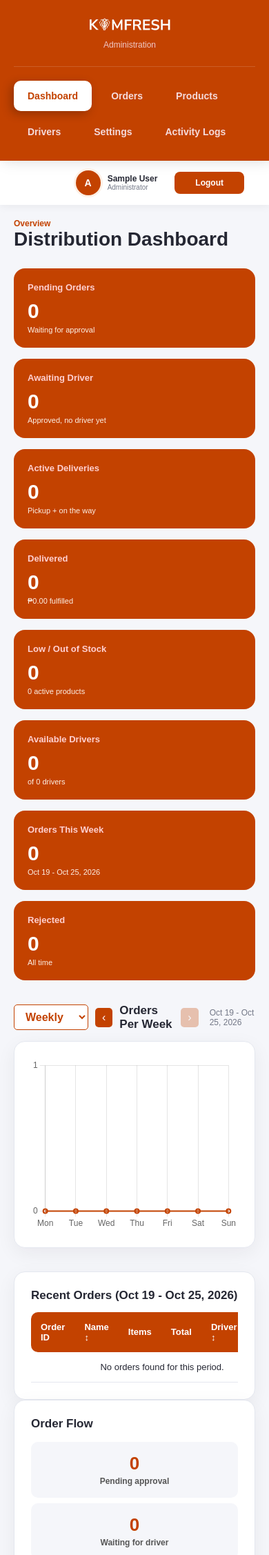
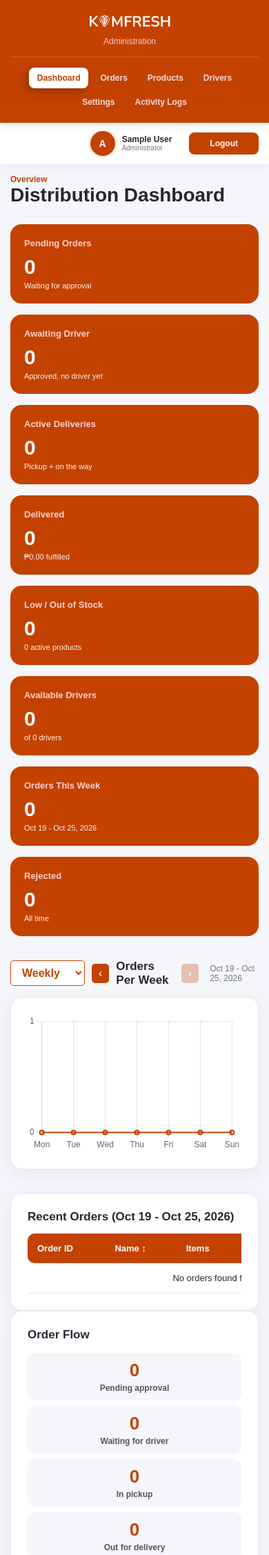
Before and after one commit to Kyle-celis/kimfresh, a PHP site: page /dashboard.php in a window 390 px wide. Shown: the top 2254 px of the page at 69% size. Run offline with PHP 8.4, Linux system fonts and the light colour scheme; the visitor is signed in with stand-in values (Sample User, id 1); data that the repository does not hold is empty.

Commit message:
feat: final updates for PHP web app

```diff
--- /dev/null
+++ b/php-web/css/responsive.css
@@ -0,0 +1,157 @@
+/* =========================================
+   KIMFRESH RESPONSIVE OVERRIDES
+   ========================================= */
+
+/* Tablet (max-width: 900px) */
+@media (max-width: 900px) {
+    .cards-section {
+        grid-template-columns: repeat(2, 1fr) !important;
+    }
+    .stats {
+        grid-template-columns: repeat(2, 1fr) !important;
+    }
+    .two-col {
+        grid-template-columns: 1fr !important;
+    }
+    .chart-box {
+        height: 250px !important;
+    }
+}
+
+/* Mobile (max-width: 700px) */
+@media (max-width: 700px) {
+    /* Sidebar turns into a top bar */
+    .dashboard-layout {
+        flex-direction: column !important;
+    }
+
+    .sidebar {
+        position: relative !important;
+        width: 100% !important;
+        height: auto !important;
+        padding: 15px !important;
+        box-shadow: 0 4px 10px rgba(0,0,0,0.1) !important;
+    }
+
+    .sidebar-brand {
+        margin-bottom: 15px !important;
+        padding-bottom: 15px !important;
+    }
+
+    .menu {
+        flex-direction: row !important;
+        flex-wrap: wrap !important;
+        justify-content: center !important;
+        gap: 5px !important;
+    }
+
+    .menu a {
+        padding: 8px 12px !important;
+        border-radius: 8px !important;
+        font-size: 12px !important;
+    }
+
+    /* Main content area */
+    .main-area {
+        margin-left: 0 !important;
+        width: 100% !important;
+    }
+
+    .main-content {
+        padding: 15px !important;
+    }
+
+    .top-header {
+        padding: 0 15px !important;
+        height: 60px !important;
+    }
+
+    /* Grids collapse to 1 column */
+    .cards-section {
+        grid-template-columns: 1fr !important;
+    }
+    .stats {
+        grid-template-columns: 1fr !important;
+    }
+
+    /* Tables become scrollable horizontally */
+    .table-responsive {
+        overflow-x: auto !important;
+        -webkit-overflow-scrolling: touch;
+    }
+
+    .orders-table, .table-section table {
+        min-width: 600px; /* Forces scroll instead of squishing */
+    }
+
+    /* Tabs wrap and scroll */
+    .toolbar {
+        flex-direction: column !important;
+    }
+
+    .tabs {
+        flex-wrap: nowrap !important;
+        overflow-x: auto !important;
+        padding-bottom: 10px;
+    }
+
+    .tab {
+        white-space: nowrap;
+    }
+
+    /* Filters stack */
+    .filters {
+        flex-direction: column !important;
+    }
+
+    .filters input, .filters select {
+        width: 100% !important;
+    }
+
+    /* Driver grid */
+    .driver-grid {
+        grid-template-columns: 1fr !important;
+    }
+
+    /* Pipeline */
+    .pipeline {
+        flex-direction: column !important;
+        gap: 8px !important;
+    }
+
+    .pipe-step, .pipe-step:first-child, .pipe-step:last-child {
+        margin-left: 0 !important;
+        clip-path: none !important;
+        border-radius: 10px !important;
+        padding: 10px !important;
+    }
+
+    /* Modals */
+    .modal {
+        width: 95% !important;
+        padding: 15px !important;
+    }
+
+    /* Login page split screen */
+    .page {
+        display: flex !important;
+        flex-direction: column !important;
+    }
+
+    .left {
+        min-height: auto !important;
+        padding: 20px !important;
+    }
+
+    .left-text h1 {
+        font-size: 28px !important;
+    }
+
+    .left-text p {
+        font-size: 14px !important;
+    }
+
+    .boxes {
+        grid-template-columns: 1fr !important;
+    }
+}
--- a/php-web/dashboard.php
+++ b/php-web/dashboard.php
@@ -125,6 +125,7 @@ $recentOrders = $conn->query("
     <!-- FIXED CSS PATHS -->
     <link rel="stylesheet" href="css/theme.css">
     <link rel="stylesheet" href="css/dashboard.css">
+    <link rel="stylesheet" href="css/responsive.css">
     <link rel="stylesheet" href="css/flow.css">
 
     <style>
@@ -141,7 +142,7 @@ $recentOrders = $conn->query("
     <div class="dashboard-layout">
         <aside class="sidebar">
             <div class="sidebar-brand">
-                <img src="../logo.png" alt="KimFresh" class="logo">
+                <img src="logo.png" alt="KimFresh" class="logo">
                 <p>Administration</p>
             </div>
             <nav class="menu">
--- a/php-web/drivers.php
+++ b/php-web/drivers.php
@@ -83,6 +83,7 @@ if ($histRes) {
     <link rel="stylesheet" href="css/theme.css">
     <link rel="stylesheet" href="css/dashboard.css">
     <link rel="stylesheet" href="css/drivers.css">
+    <link rel="stylesheet" href="css/responsive.css">
 
     <style>
         :root { --primary: #C34200; --primary-dark: #9a3400; }
@@ -125,7 +126,7 @@ if ($histRes) {
     <div class="dashboard-layout">
         <aside class="sidebar">
             <div class="sidebar-brand">
-                <img src="../logo.png" class="logo" alt="KimFresh">
+                <img src="logo.png" class="logo" alt="KimFresh">
                 <p>Administration</p>
             </div>
             <nav class="menu">
--- a/php-web/login.php
+++ b/php-web/login.php
@@ -75,6 +75,7 @@ if (isset($_POST['signup_submit'])) {
     <link href="https://fonts.googleapis.com/css2?family=Nunito+Sans:wght@400;600;700;800&display=swap" rel="stylesheet">
     <link rel="stylesheet" href="css/theme.css">
     <link rel="stylesheet" href="css/login.css">
+    <link rel="stylesheet" href="css/responsive.css">
     <style>
         /* A tiny bit of CSS to hide/show the panels */
         .hidden { display: none; }
--- a/php-web/logs.php
+++ b/php-web/logs.php
@@ -62,6 +62,8 @@ $logs = $conn->query("
     <title>Activity Logs</title>
     <link rel="stylesheet" href="css/theme.css">
     <link rel="stylesheet" href="css/dashboard.css">
+    <link rel="stylesheet" href="css/responsive.css">
+
     <style>
         :root { --primary: #C34200; }
         .table-section { background: white; border-radius: 16px; padding: 20px; box-shadow: 0 4px 12px rgba(0,0,0,0.05); margin-top: 20px; }
--- a/php-web/orders.php
+++ b/php-web/orders.php
@@ -70,6 +70,7 @@ $orders = $conn->query($sql);
 <head>
     <title>KimFresh - PHP Orders</title>
     <link rel="stylesheet" href="css/theme.css">
+    <link rel="stylesheet" href="css/responsive.css">
     <link rel="stylesheet" href="css/orders.css">
     <link rel="stylesheet" href="css/flow.css">
     <style>
--- a/php-web/products.php
+++ b/php-web/products.php
@@ -86,6 +86,7 @@ $products = $conn->query($sql);
     <link rel="stylesheet" href="css/theme.css">
     <link rel="stylesheet" href="css/products.css">
     <link rel="stylesheet" href="css/dashboard.css">
+    <link rel="stylesheet" href="css/responsive.css">
 
     <style>
         :root {
@@ -142,7 +143,7 @@ $products = $conn->query($sql);
     <div class="dashboard-layout">
         <aside class="sidebar">
             <div class="sidebar-brand">
-                <img src="../logo.png" alt="KimFresh" class="logo">
+                <img src="logo.png" alt="KimFresh" class="logo">
                 <p>Administration</p>
             </div>
             <nav class="menu">
--- a/php-web/settings.php
+++ b/php-web/settings.php
@@ -49,6 +49,8 @@ $admin = $stmt->get_result()->fetch_assoc();
     <title>Admin Settings</title>
     <link rel="stylesheet" href="css/theme.css">
     <link rel="stylesheet" href="css/dashboard.css">
+    <link rel="stylesheet" href="css/responsive.css">
+
     <style>
         :root { --primary: #C34200; --primary-dark: #9a3400; }
         .settings-box { background: white; padding: 30px; border-radius: 16px; box-shadow: 0 4px 12px rgba(0,0,0,0.05); max-width: 500px; margin-top: 20px; }
@@ -65,7 +67,7 @@ $admin = $stmt->get_result()->fetch_assoc();
     <div class="dashboard-layout">
         <aside class="sidebar">
             <div class="sidebar-brand">
-                <img src="/logo.png" alt="KimFresh" class="logo">
+                <img src="logo.png" alt="KimFresh" class="logo">
                 <p>Administration</p>
             </div>
             <nav class="menu">
--- a/php-web/view_order.php
+++ b/php-web/view_order.php
@@ -62,6 +62,7 @@ $driver_name = $driver ? $driver['driver_name'] : 'No driver assigned yet';
     <link rel="stylesheet" href="css/theme.css">
     <link rel="stylesheet" href="css/dashboard.css">
     <link rel="stylesheet" href="css/orders.css">
+    <link rel="stylesheet" href="css/responsive.css">
     <link rel="stylesheet" href="css/flow.css">
 </head>
 <body>
```
